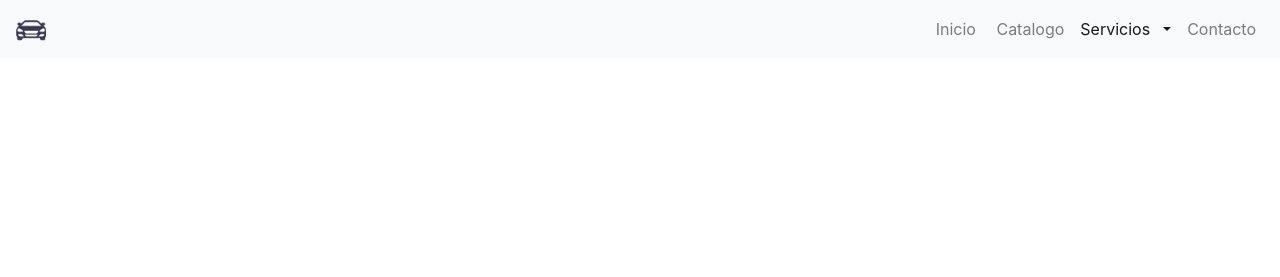
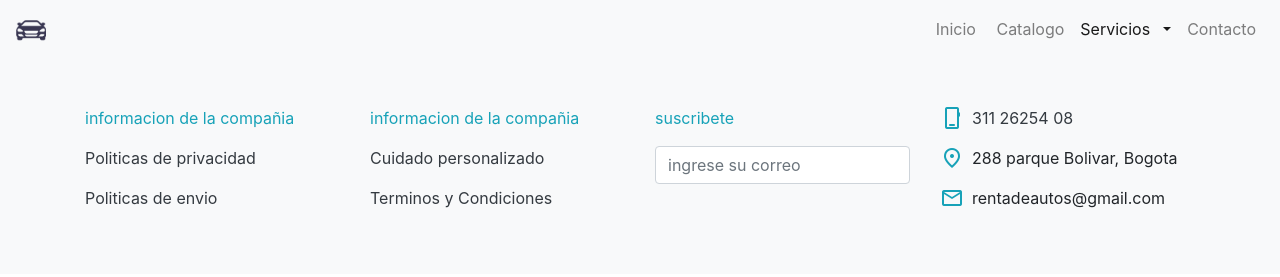
Before and after one commit to carlosandresalzate/rentadeautos, a website: page mantenimiento.html in a window 1280 px wide. Drawn offline with nearby package versions, Linux system fonts and the light colour scheme.

Commit message:
agrego footer

```diff
--- a/mantenimiento.html
+++ b/mantenimiento.html
@@ -1,12 +1,13 @@
 <!doctype html>
 <html lang="es">
 <head>
-
+    <meta name="author" content="Carlos Andres Alzate">
     <meta charset="utf-8">
     <meta name="viewport" content="width=device-width, initial-scale=1, shrink-to-fit=no">
     <link rel="shortcut icon" type="image/x-icon" href="images/favicon.ico">
     <!-- Bootstrap css -->
     <link rel="stylesheet" href="https://cdn.jsdelivr.net/npm/bootstrap@4.1.3/dist/css/bootstrap.min.css" integrity="sha384-MCw98/SFnGE8fJT3GXwEOngsV7Zt27NXFoaoApmYm81iuXoPkFOJwJ8ERdknLPMO" crossorigin="anonymous">
+    <link rel="stylesheet" href="https://fonts.googleapis.com/css2?family=Material+Symbols+Outlined:opsz,wght,FILL,GRAD@20..48,100..700,0..1,-50..200" />
     <link href="css/style.css" rel="stylesheet" type="text/css">
     <title>Mantenimiento</title>
 </head>
@@ -39,6 +40,47 @@
             </ul>
         </div>
     </nav>
+
+    <!-- footer -->
+    <footer class="bg-light">
+        <div class="container py-5">
+            <div class="row">
+                <div class="col-lg-3 col-md-6 col-sm-6">
+                    <p class="text-info">informacion de la compañia</p>
+                    <a href="#" class="text-dark"><p>Politicas de privacidad</p></a>
+                    <a href="#" class="text-dark"><p>Politicas de envio</p></a>
+                </div>
+                <div class="col-lg-3 col-md-6 col-sm-6">
+                    <p class="text-info">informacion de la compañia</p>
+                    <a href="#" class="text-dark"><p>Cuidado personalizado</p></a>
+                    <a href="#" class="text-dark"><p>Terminos y Condiciones</p></a>
+                </div>
+                <div class="col-lg-3 col-md-6 col-sm-6">
+                    <p class="text-info">suscribete</p>
+                    <form>
+                        <div class="form-group">
+                            <input type="email" class="form-control" id="suscribe" placeholder="ingrese su correo">
+                        </div>
+                    </form>
+
+                </div>
+                <div class="col-lg-3 col-md-6 col-sm-6">
+                    <div class="d-flex">
+                        <span class="material-symbols-outlined text-info">phone_iphone</span>
+                        <a href="tel:311 26254 08" class="text-dark"><p class="pl-2">311 26254 08</p></a>
+                    </div>
+                    <div class="d-flex">
+                        <span class="material-symbols-outlined text-info">location_on</span>
+                        <p class="pl-2">288 parque Bolivar, Bogota</p>
+                    </div>
+                    <div class="d-flex">
+                        <span class="material-symbols-outlined text-info">mail</span>
+                        <p class="pl-2">rentadeautos@gmail.com</p>
+                    </div>
+                </div>
+            </div>
+        </div>
+    </footer>
     <!-- jquery -->
     <script src="https://code.jquery.com/jquery-3.3.1.slim.min.js" integrity="sha384-q8i/X+965DzO0rT7abK41JStQIAqVgRVzpbzo5smXKp4YfRvH+8abtTE1Pi6jizo" crossorigin="anonymous"></script>
         <!-- popper -->
```
